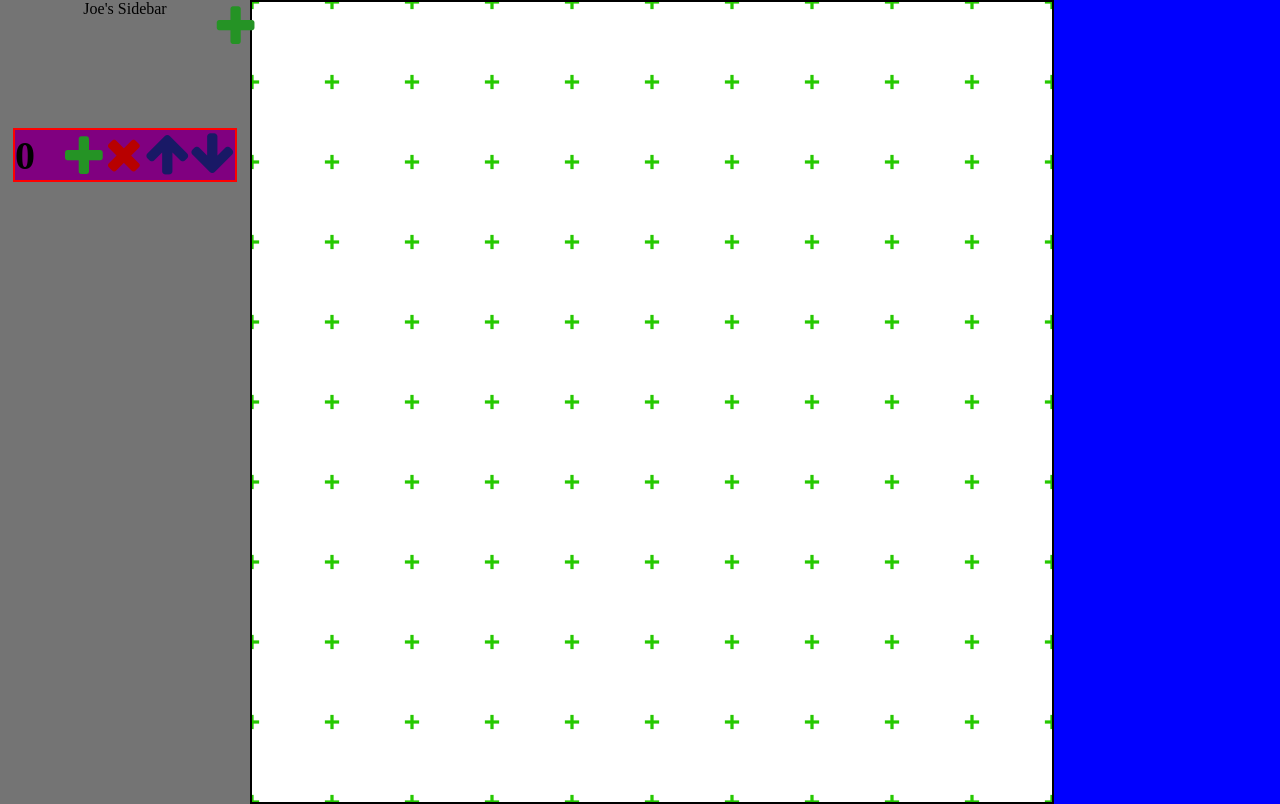
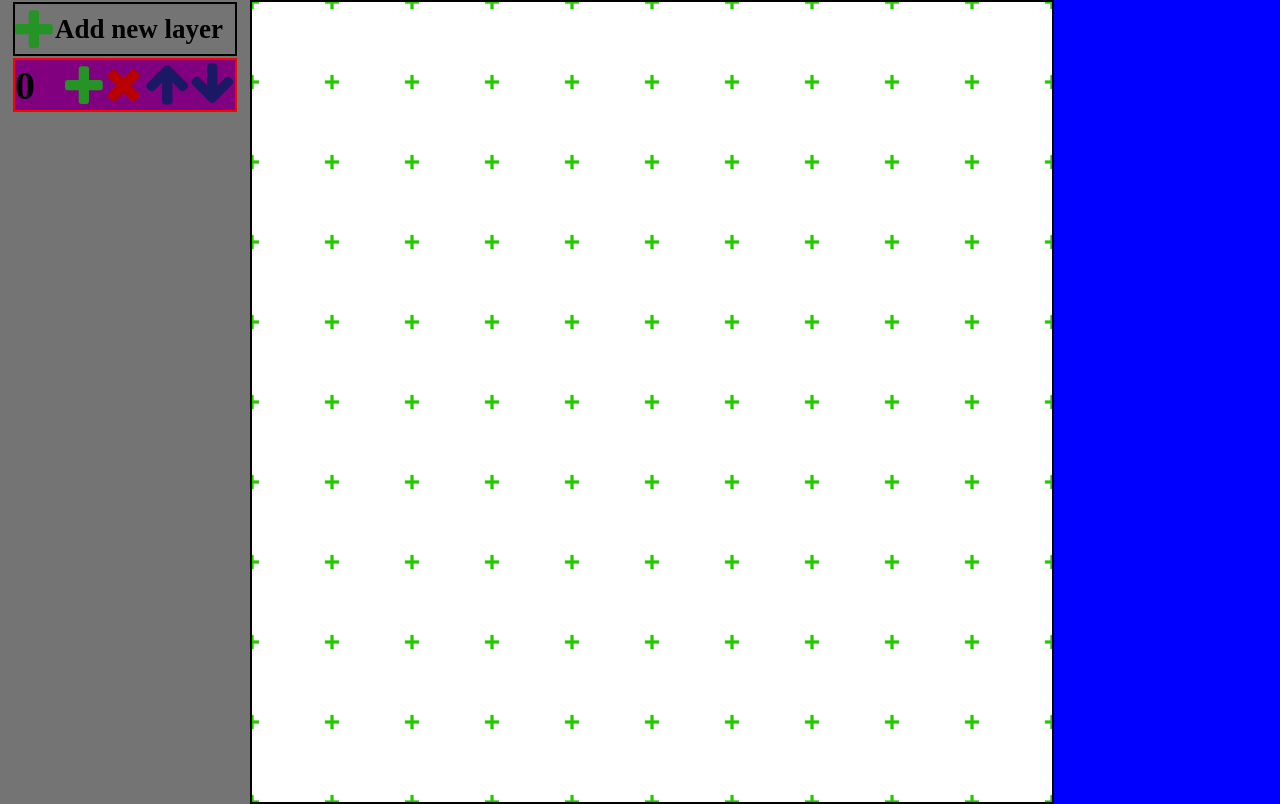
Before and after one commit to ducsuus/RoK-Calc, a plain HTML site: page index.html in a window 1280 px wide. Shown: the top 804 px of the page. Drawn offline with Linux system fonts and the light colour scheme.

Commit message:
Fixed add new layer button
Correctly positioned it and made it function

```diff
--- a/index.html
+++ b/index.html
@@ -12,8 +12,11 @@
    <div id="draw-container">
 
       <div id="sidebar">
-         Joe's Sidebar<i onclick="addLayer();" class="fa fa-3x fa-plus sidebar-button-duplicate"></i><br><br><br><br><br><br><br>
+
+         <div onclick="addLayer();" class="sidebar-button"><i id="button-add-new-layer" class="fa fa-3x fa-plus"></i><div class="sidebar-button-text" style="font-size: 27px; margin-left: 40px;">Add new layer</div></div>
+
          <div id="sidebar-button-container">
+
             <div id="layer-button-0" class="sidebar-button">
                <div onclick="switchLayer(0);" class="sidebar-button-clickbox"></div>
                <div onclick="switchLayer(0);" class="sidebar-button-text">0</div>
--- a/style.css
+++ b/style.css
@@ -172,6 +172,16 @@ body{
     width: 428px;
 }
 
+/* The add new button design */
+#button-add-new-layer{
+	z-index: 2;
+
+	margin-top: 3px;
+
+	color: #259325;
+
+}
+
 /* The general button design */
 .paint-button{
 	border: 4px solid black;
```
